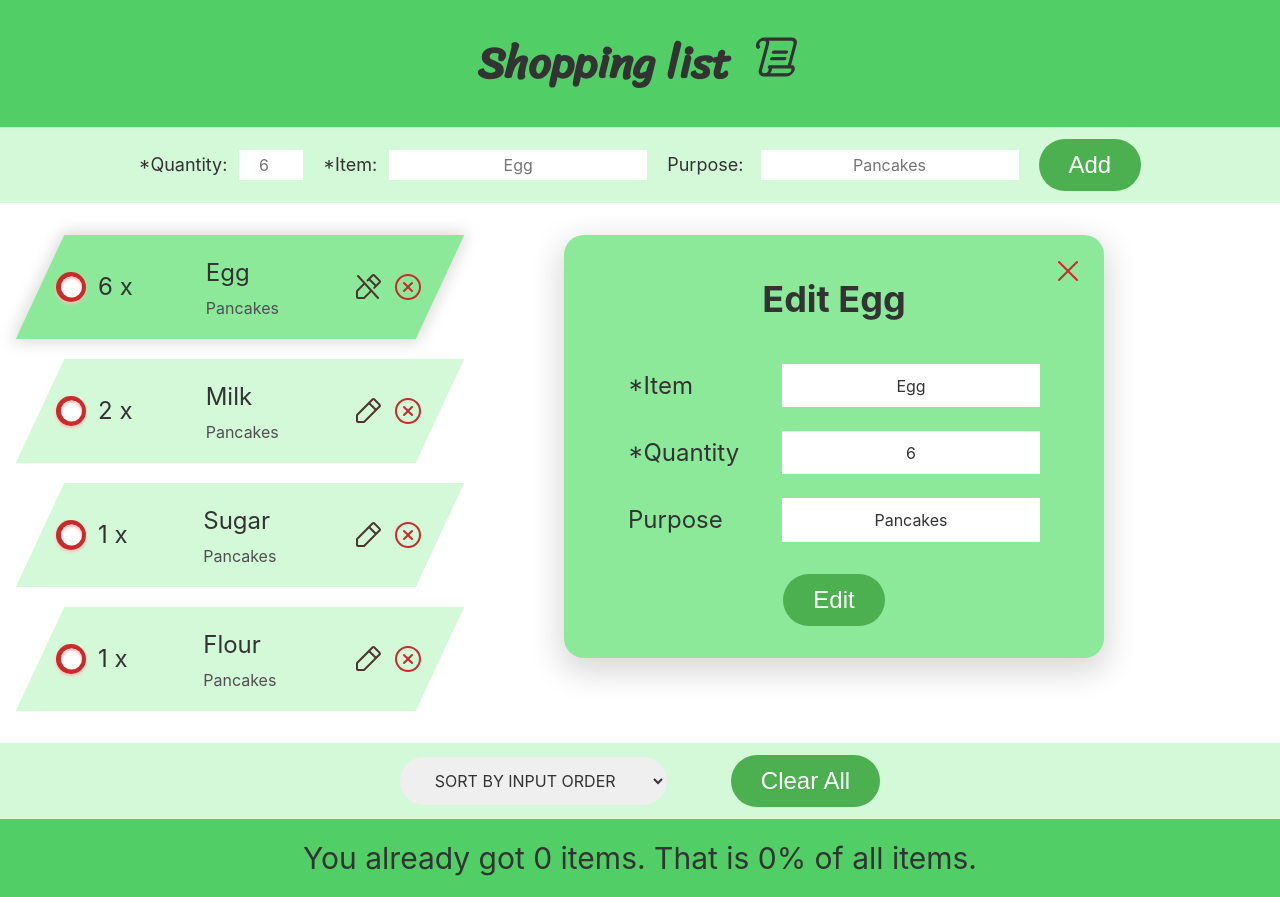
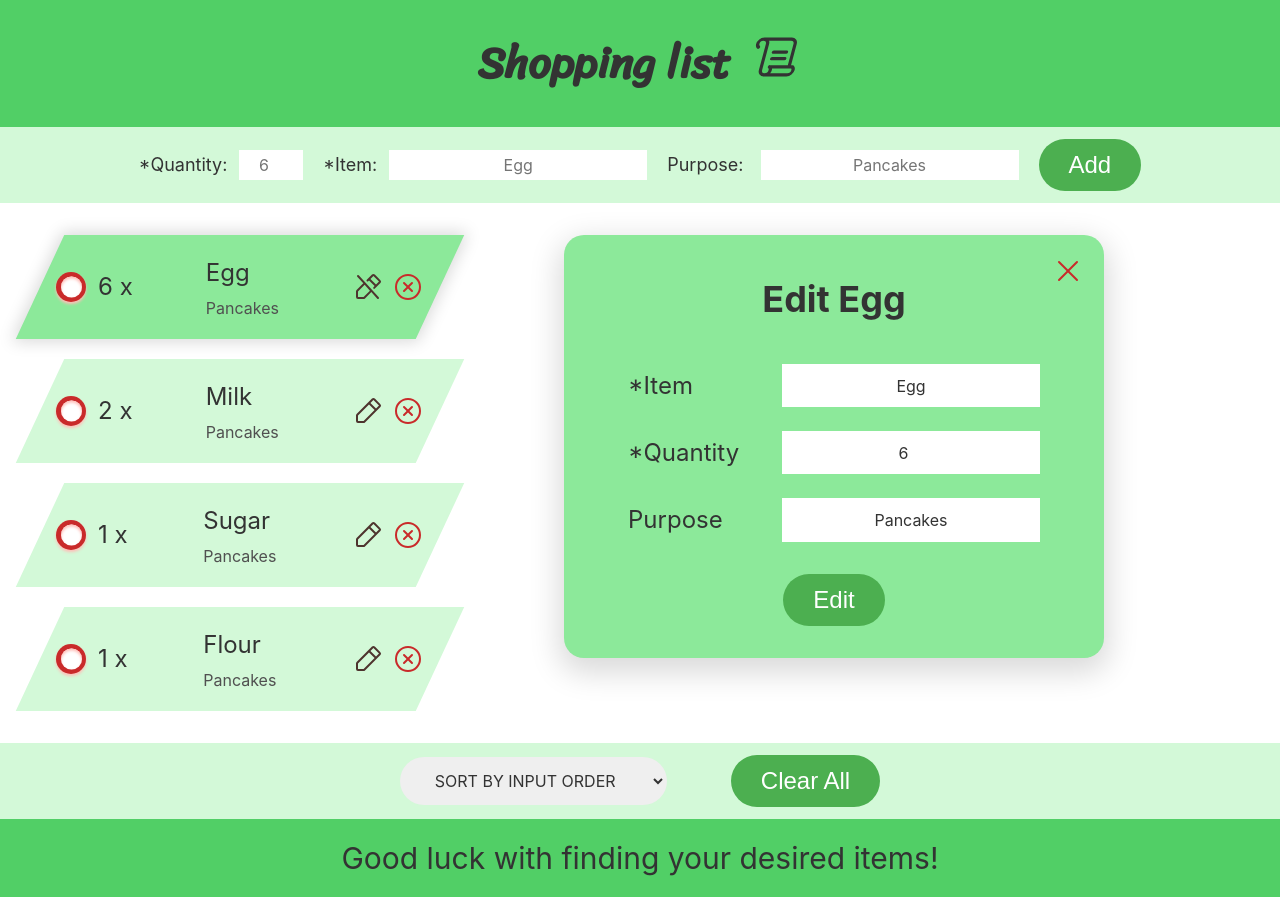
Before and after one commit to martinbena/shopping-list, a React (Create React App) app: page / in a window 1280 px wide. Both pictures are taken after a click on the button 367 px from the left and 287 px from the top of the page. Built offline with nearby package versions, Linux system fonts and the light colour scheme.

Commit message:
Implement Edit item logic

```diff
--- a/src/App.js
+++ b/src/App.js
@@ -81,6 +81,23 @@ export default function App() {
     setItems([]);
   }
 
+  function handleEditSelected(editedItem) {
+    setItems(
+      items.map((item) =>
+        item.id !== editedItem.id
+          ? item
+          : {
+              ...item,
+              name: editedItem.name,
+              quantity: editedItem.quantity,
+              purpose: editedItem.purpose,
+            }
+      )
+    );
+
+    setSelected(null);
+  }
+
   return (
     <>
       <Header />
@@ -96,7 +113,11 @@ export default function App() {
             sortedItems={sortedItems}
           />
           {selected && (
-            <FormEditItem onSelect={setSelected} selected={selected} />
+            <FormEditItem
+              onSelect={setSelected}
+              selected={selected}
+              onEditSelected={handleEditSelected}
+            />
           )}
         </div>
       </div>
@@ -221,25 +242,53 @@ function ShoppingList({
   );
 }
 
-function FormEditItem({ onSelect, selected }) {
+function FormEditItem({ onSelect, selected, onEditSelected }) {
+  const [editedName, setEditedName] = useState(selected.name);
+  const [editedQuantity, setEditedQuantity] = useState(selected.quantity);
+  const [editedPurpose, setEditedPurpose] = useState(selected.purpose);
+
+  function handleEdit(e) {
+    e.preventDefault();
+
+    const editedItem = {
+      ...selected,
+      name: editedName,
+      quantity: editedQuantity,
+      purpose: editedPurpose,
+    };
+
+    onEditSelected(editedItem);
+  }
   return (
     <div className="edit-item__wrapper">
       <h2 className="heading-secondary">Edit {selected.name}</h2>
-      <form className="edit-item">
+      <form className="edit-item" onSubmit={handleEdit}>
         <div className="edit-item__groups">
           <div className="edit-item__group">
             <label>*Item</label>
-            <input type="text" value={selected.name} />
+            <input
+              type="text"
+              value={editedName}
+              onChange={(e) => setEditedName(e.target.value)}
+            />
           </div>
 
           <div className="edit-item__group">
             <label>*Quantity</label>
-            <input type="text" value={selected.quantity} />
+            <input
+              type="number"
+              value={editedQuantity}
+              onChange={(e) => setEditedQuantity(+e.target.value)}
+            />
           </div>
 
           <div className="edit-item__group">
             <label>Purpose</label>
-            <input type="text" value={selected.purpose} />
+            <input
+              type="text"
+              value={editedPurpose}
+              onChange={(e) => setEditedPurpose(e.target.value)}
+            />
           </div>
         </div>
         <div className="u-text-center">
@@ -349,7 +398,9 @@ function Stats({ items, percentage }) {
       <p>
         {percentage === 100
           ? "Good job! You now have all the items from your list!"
-          : `You already got ${items} items. That is ${percentage}% of all items.`}
+          : items === 0
+          ? "Good luck with finding your desired items!"
+          : `You already got ${items} items in the cart. That is ${percentage}% of all items.`}
       </p>
     </footer>
   );
```
